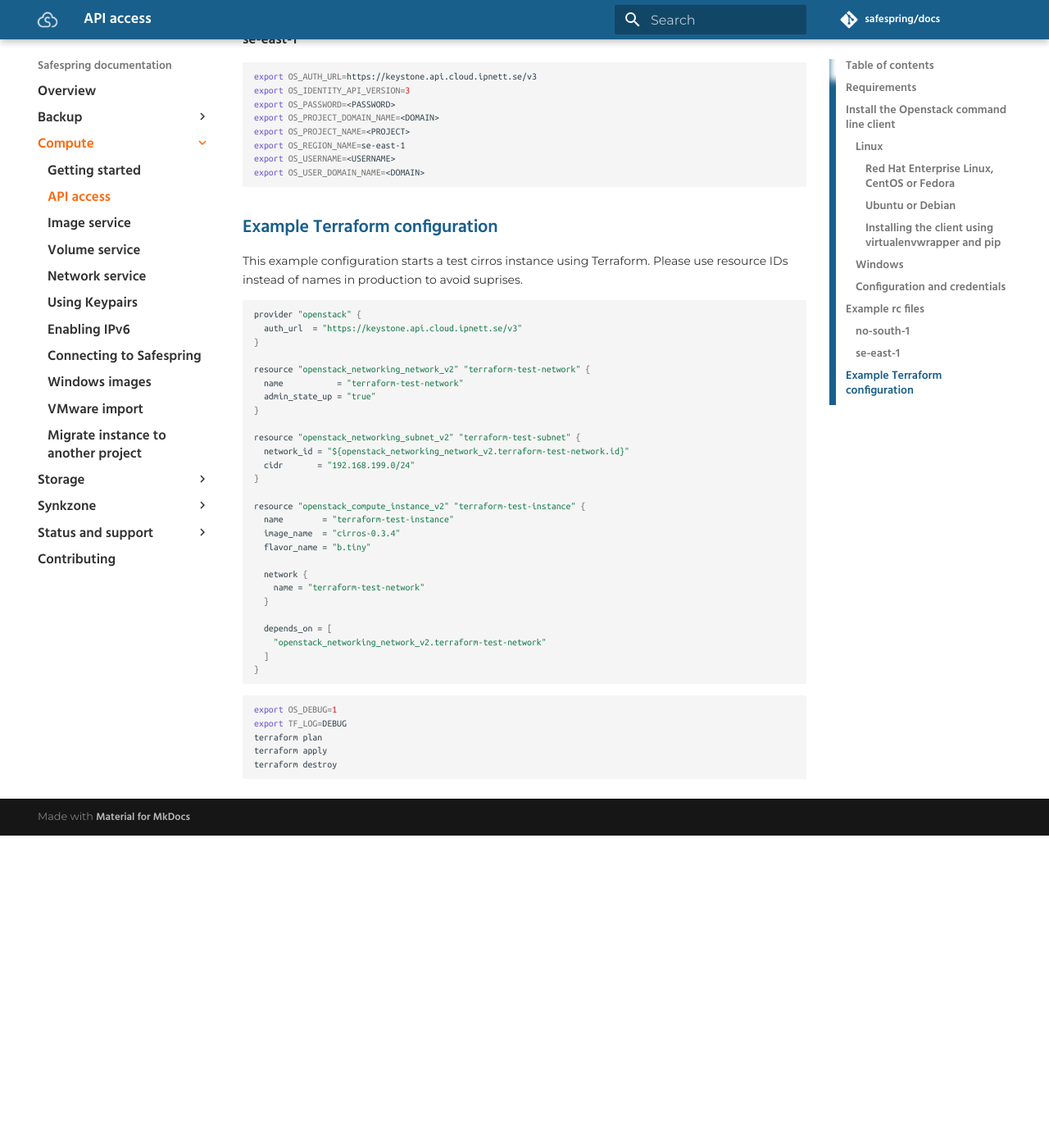
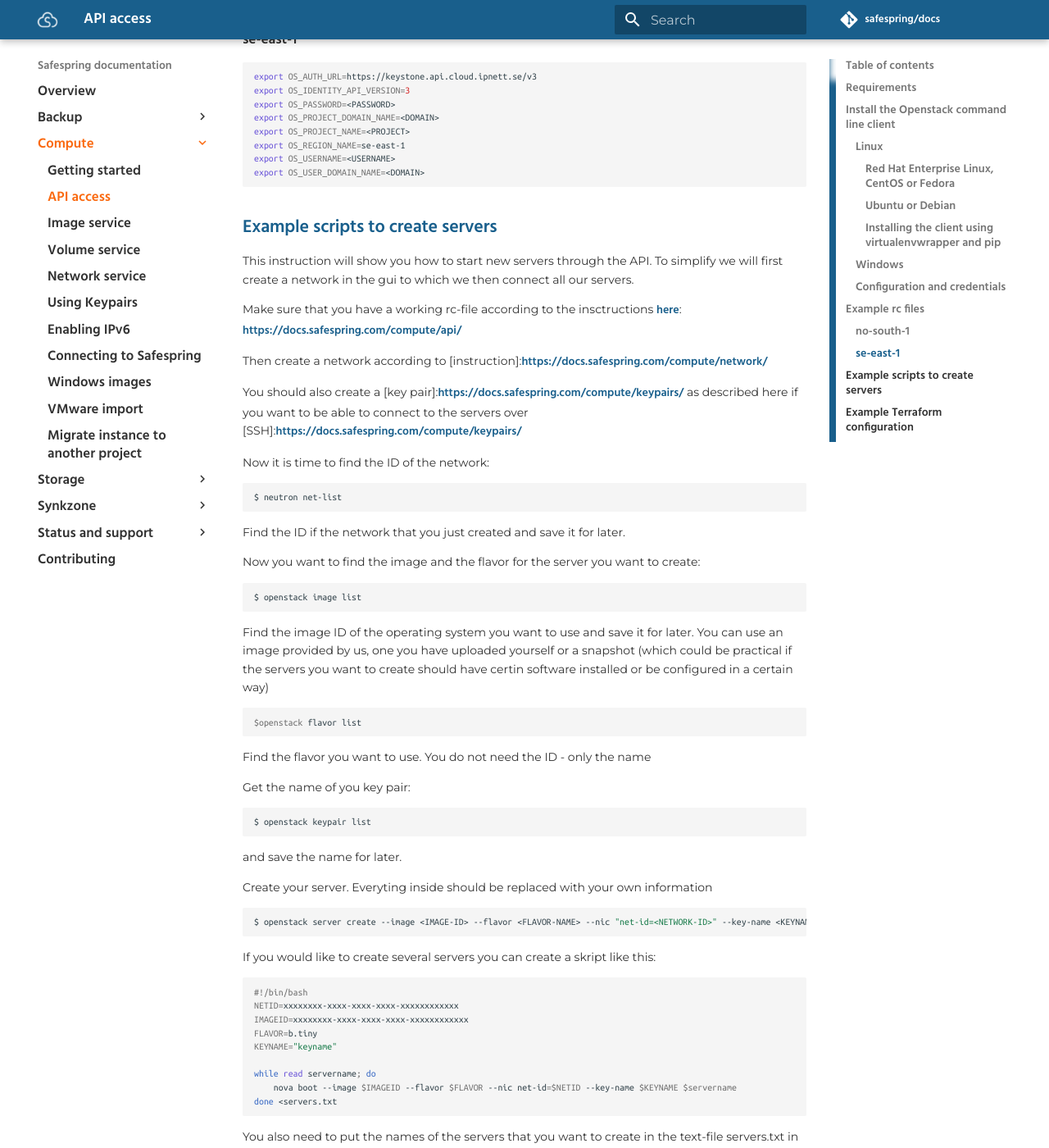
Before and after one commit to safespring/docs, an MkDocs documentation site: the page built from content/compute/api.md, in a window 1280 px wide and 1400 px high, scrolled down 2237 px. Shown: the whole window at 82% size. Built offline with MkDocs 1.6.1 and Material for MkDocs 9.7.7, drawn with Linux system fonts in a browser that asks for light colours; comment, search, counter and statistics services are not loaded; old or Windows-style settings are respelled for this version of MkDocs; before the commit the page ends 3256 px from its top, so only the background shows below that; some of the changed text lies outside the part shown.

Commit message:
Added instructions on how to create servers with shell scripts to the API documentation

````diff
--- a/content/compute/api.md
+++ b/content/compute/api.md
@@ -132,6 +132,79 @@
 export OS_USER_DOMAIN_NAME=<DOMAIN>
 ```
 
+## Example scripts to create servers
+
+
+This instruction will show you how to start new servers through the API. To simplify we will first create
+a network in the gui to which we then connect all our servers.
+
+Make sure that you have a working rc-file according to the insctructions [here]: https://docs.safespring.com/compute/api/
+
+Then create a network according to [instruction]:https://docs.safespring.com/compute/network/
+
+You should also create a [key pair]:https://docs.safespring.com/compute/keypairs/ as described here if you want to be able to connect to the servers over [SSH]:https://docs.safespring.com/compute/keypairs/
+
+Now it is time to find the ID of the network:
+
+```shell
+$ neutron net-list
+```
+
+Find the ID if the network that you just created and save it for later.
+
+Now you want to find the image and the flavor for the server you want to create:
+
+```shell
+$ openstack image list
+```
+Find the image ID of the operating system you want to use and save it for later.
+You can use an image provided by us, one you have uploaded yourself or a snapshot (which could be practical if
+the servers you want to create should have certin software installed or be configured in a certain way)
+```shell
+$openstack flavor list
+```
+Find the flavor you want to use. You do not need the ID - only the name
+
+Get the name of you key pair:
+```shell
+$ openstack keypair list
+```
+and save the name for later.
+
+Create your server. Everyting inside <BRACKETS> should be replaced with your own information
+```shell
+$ openstack server create --image <IMAGE-ID> --flavor <FLAVOR-NAME> --nic "net-id=<NETWORK-ID>" --key-name <KEYNAME> <INSTANCE-NAME>
+```
+
+If you would like to create several servers you can create a skript like this:
+```shell
+#!/bin/bash
+NETID=xxxxxxxx-xxxx-xxxx-xxxx-xxxxxxxxxxxx
+IMAGEID=xxxxxxxx-xxxx-xxxx-xxxx-xxxxxxxxxxxx
+FLAVOR=b.tiny
+KEYNAME="keyname"
+
+while read servername; do
+    nova boot --image $IMAGEID --flavor $FLAVOR --nic net-id=$NETID --key-name $KEYNAME $servername
+done <servers.txt
+```
+
+You also need to put the names of the servers that you want to create in the text-file servers.txt in the same folder as the script one name per line.
+
+If you want to delete the servers you could use the following script:
+
+```shell
+#!/bin/bash
+
+while read servername; do
+    env|grep OS_AUTH
+    openstack server delete $servername"
+done <servers.txt
+```
+
+In order to connect to you servers you need to add security groups and add floating IPs but that is easier to do
+in the GUI.
+
 ## Example Terraform configuration
 
 This example configuration starts a test cirros instance using Terraform.
````
